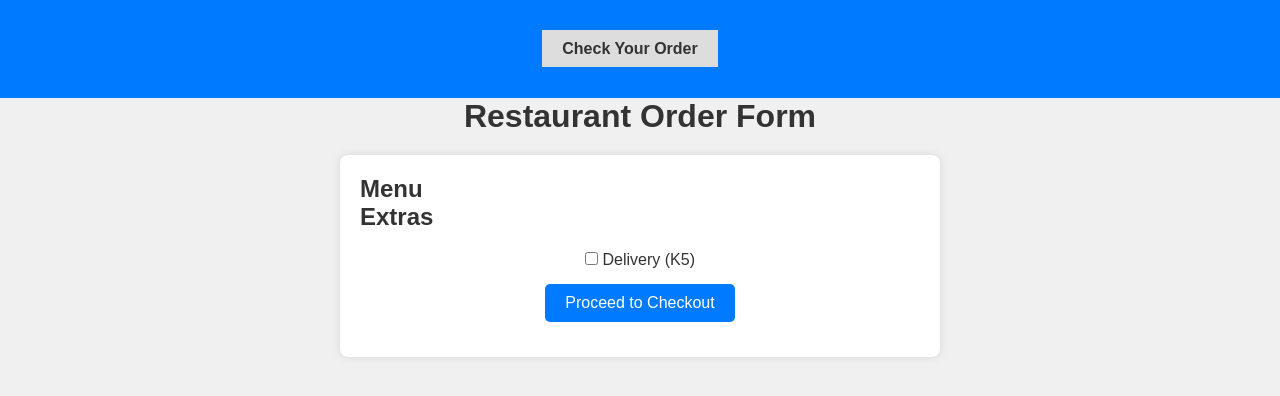
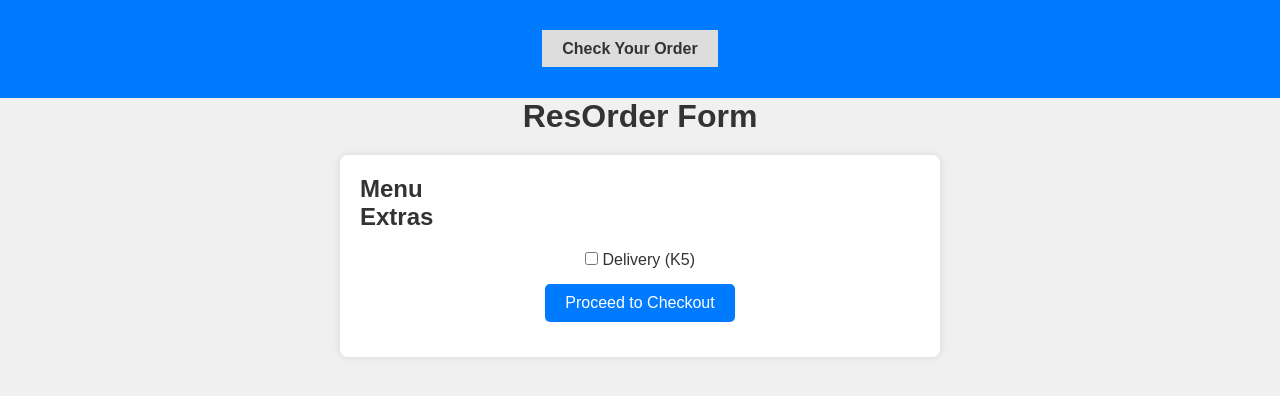
Before and after one commit to misheck12/restaurant-order-app, a website: page public/index.html in a window 1280 px wide. Drawn offline with Linux system fonts and the light colour scheme; no server answers.

Commit message:
Jun 23, 2024, 8:30 PM

```diff
--- a/public/index.html
+++ b/public/index.html
@@ -12,7 +12,7 @@
                 <li><a href="./order-status.html">Check Your Order</a></li>
             </ul>
         </nav>
-        <h1 class="title">Restaurant Order Form</h1>
+        <h1 class="title">ResOrder Form</h1>
     <form id="orderForm" class="order-form">
         <div class="menu-section">
             <h2>Menu</h2>
```
